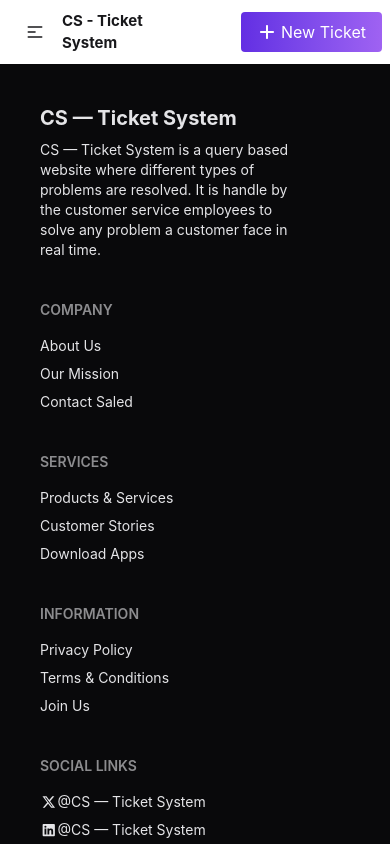
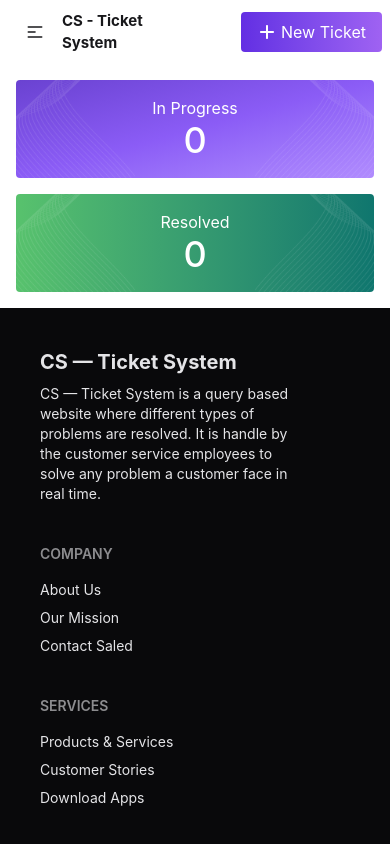
Before and after one commit to golamsarwar96/cs-ticket-system, a React (Vite) app: page / in a window 390 px wide. Shown: the top 844 px of the page. Built offline with nearby package versions, Linux system fonts and the light colour scheme.

Commit message:
Resolve and in-progress card designed and made it responsive

```diff
--- a/src/App.jsx
+++ b/src/App.jsx
@@ -1,4 +1,5 @@
 import "./App.css";
+import Banner from "./components/Banner";
 import Footer from "./components/Footer";
 import NavBar from "./components/NavBar";
 
@@ -7,6 +8,7 @@ function App() {
     <div className="max-w-300 mx-auto">
       {" "}
       <NavBar></NavBar>
+      <Banner></Banner>
       <Footer></Footer>
     </div>
   );
--- /dev/null
+++ b/src/components/Banner.jsx
@@ -0,0 +1,40 @@
+import React from "react";
+import vector1 from "../assets/vector1.png";
+const Banner = () => {
+  return (
+    <div>
+      <div className="p-4 flex justify-center items-center flex-col md:flex-row gap-4">
+        {/* in progress card */}
+        <div className="bg-gradient-to-br from-[#6A42D1] via-[#8B5CF6] to-[#B18CFE] flex justify-between rounded-sm">
+          <div>
+            <img src={vector1} alt="" />
+          </div>
+          <div className="text-center lg:mt-12 mt-4 text-white">
+            <p className="lg:text-2xl text-medium font-normal w-30">
+              In Progress
+            </p>
+            <h1 className="lg:text-6xl text-4xl font-medium">0</h1>
+          </div>
+          <div>
+            <img src={vector1} className="scale-x-[-1]" alt="" />
+          </div>
+        </div>
+        {/* resolved card */}
+        <div className="bg-gradient-to-r from-[#58C26D] to-[#0F766E] flex justify-between rounded-sm">
+          <div>
+            <img src={vector1} alt="" />
+          </div>
+          <div className="text-center lg:mt-12 mt-4 text-white">
+            <p className="lg:text-2xl text-medium font-normal w-30">Resolved</p>
+            <h1 className="lg:text-6xl text-4xl font-medium">0</h1>
+          </div>
+          <div>
+            <img src={vector1} className="scale-x-[-1]" alt="" />
+          </div>
+        </div>
+      </div>
+    </div>
+  );
+};
+
+export default Banner;
--- a/src/components/Footer.jsx
+++ b/src/components/Footer.jsx
@@ -10,7 +10,7 @@ const Footer = () => {
   return (
     <div>
       <footer className="footer sm:footer-horizontal bg-neutral text-neutral-content p-10">
-        <div className="w-[250px]">
+        <div className="w-62.5">
           <h1 className="text-xl font-bold">CS — Ticket System</h1>
           <p>
             CS — Ticket System is a query based website where different types of
```
Also changed, not shown: src/assets/vector1.png (added).
